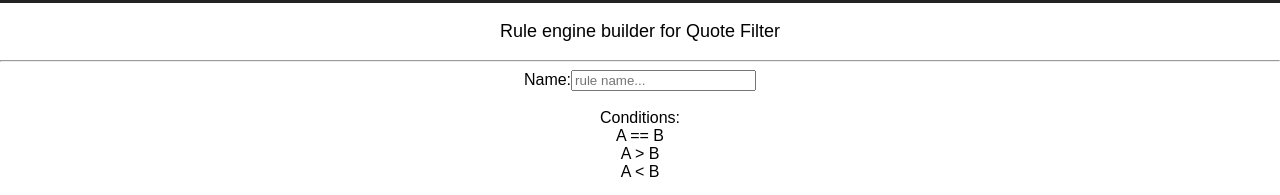
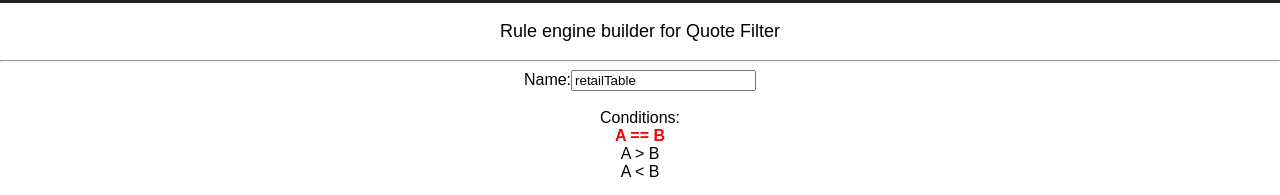
Before and after one commit to absazamat/rule-engine, a React (Create React App) app: page / in a window 1280 px wide. Shown: the part 187-382 px from the top of the page. Built offline with nearby package versions, Linux system fonts and the light colour scheme.

Commit message:
ConditionForm: toggle condition. RuleForm: load ruleToSave.

```diff
--- a/src/components/App.js
+++ b/src/components/App.js
@@ -20,8 +20,15 @@ class App extends Component {
                 id: 1,
                 name: 'retailTable',
                 conditions: [ { id: 1, name: 'A == B' } ],
-                actions: [ { id: 1, name: 'Show' } ],
+                actions: [ { id: 1, name: 'Show' } ]
             }
+        },
+
+        ruleToSave: {
+            id: 1,
+            name: 'retailTable',
+            conditions: [ { id: 1, name: 'A == B' } ],
+            actions: [ { id: 1, name: 'Show' } ]
         }
     }
 
@@ -36,6 +43,8 @@ class App extends Component {
         // prevState is needed for avoiding race conditions
         this.setState(prevState => {
             prevState.rules[rule.name] = rule;
+            //prevState.rules[prevState.ruleToSave.name] = null;
+
             return prevState;
         });
     }
@@ -52,8 +61,7 @@ class App extends Component {
                 </p>
                 <hr/>
 
-                <RuleForm availableActions={this.state.availableActions}
-                          availableConditions={this.state.availableConditions}
+                <RuleForm ruleToSave={this.state.ruleToSave}
                           onSubmit={this.saveRule} />
                 <br/>
 
--- a/src/components/ConditionForm.js
+++ b/src/components/ConditionForm.js
@@ -1,21 +1,18 @@
 import React, { Component } from 'react';
 
 class ConditionForm extends Component {
-    state = {
-    }
-
     conditionView(condition) {
         return (
             <div key={condition.id}
                  className={this.conditionClassName(condition)}
-                 onClick={() => this.props.addCondition(condition)}>
+                 onClick={() => this.props.toggleCondition(condition)}>
                     {condition.name}
             </div>
         );
     }
 
     conditionClassName(condition) {
-        if (this.props.selectedConditions.map(c => c.id).indexOf(condition.id) >= 0) {
+        if ((this.props.selectedConditions || []).map(c => c.id).indexOf(condition.id) >= 0) {
             return 'selected';
         }
     }
--- a/src/components/RuleForm.js
+++ b/src/components/RuleForm.js
@@ -9,25 +9,25 @@ class RuleForm extends Component {
         this.handleRuleNameChange = this.handleRuleNameChange.bind(this);
         this.handleSubmit = this.handleSubmit.bind(this);
 
-        this.addCondition = this.addCondition.bind(this);
-        this.removeCondition = this.removeCondition.bind(this);
-    }
+        this.toggleCondition = this.toggleCondition.bind(this);
 
-    state = {
-        ruleName: '',
-        actions: [],
-        conditions: [],
+        if (props.ruleToSave) {
+            this.state = {
+                ruleName: props.ruleToSave.name,
+                conditions: props.ruleToSave.conditions,
+                actions: props.ruleToSave.actions,
 
-        availableActions: [
-            { id: 1, name: 'Show' },
-            { id: 2, name: 'Hide' }
-        ],
-
-        availableConditions: [
-            { id: 1, name: 'A == B' },
-            { id: 2, name: 'A > B' },
-            { id: 3, name: 'A < B' }
-        ]
+                availableConditions: [
+                    { id: 1, name: 'A == B' },
+                    { id: 2, name: 'A > B' },
+                    { id: 3, name: 'A < B' }
+                ],
+                availableActions: [
+                    { id: 1, name: 'Show' },
+                    { id: 2, name: 'Hide' }
+                ]
+            };
+        }
     }
 
     handleRuleNameChange(event) {
@@ -49,12 +49,13 @@ class RuleForm extends Component {
 
         if (this.state.ruleName) {
             this.props.onSubmit({
-                id: 0,
+                id: this.props.ruleToSave.id,
                 name: this.state.ruleName,
                 actions: this.state.actions,
                 conditions: this.state.conditions
             });
 
+            // reset view
             this.setState({
                 ruleName: '',
                 actions: [],
@@ -63,15 +64,14 @@ class RuleForm extends Component {
         }
     }
 
-    addCondition(condition) {
-        // do not add dupes
+    toggleCondition(condition) {
+        if (!condition) return;
+
         this.setState(prevState => ({
-            conditions: prevState.conditions.concat(condition)
+            conditions: prevState.conditions.filter(c => c.id === condition.id).length > 0 ?
+                            prevState.conditions.filter(c => c.id !== condition.id) :
+                            prevState.conditions.concat(condition)
         }));
-    }
-
-    removeCondition(c) {
-        alert(`removed: ${c}`);
     }
 
     render() {
@@ -89,8 +89,7 @@ class RuleForm extends Component {
 
                     <ConditionForm availableConditions={this.state.availableConditions}
                                    selectedConditions={this.state.conditions}
-                                   addCondition={this.addCondition}
-                                   removeCondition={this.removeCondition} />
+                                   toggleCondition={this.toggleCondition} />
                     <br/>
 
                     <label htmlFor="actions">Actions:</label>
```
